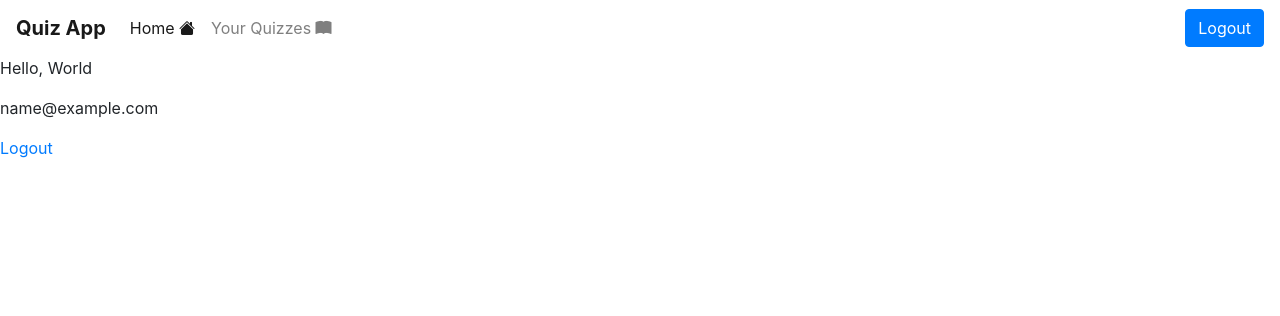
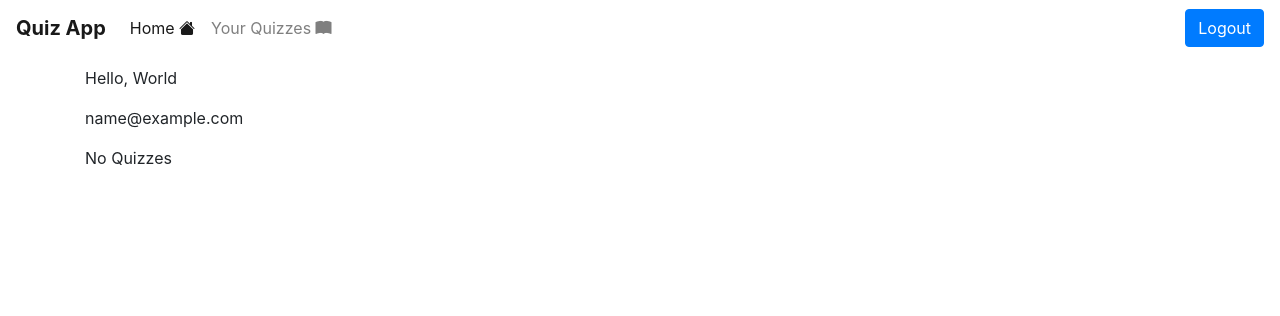
Before and after one commit to AdelinCraciunesc/django_quiz_app, a Django app: page / in a window 1280 px wide. Shown: the top 316 px of the page. Run offline with Django 5.2, Linux system fonts and the light colour scheme; the visitor is signed in with stand-in values (Sample User, id 1); data that the repository does not hold is empty; some libraries are stand-ins or nearby versions.

Commit message:
display all quizzes on homepage

```diff
--- a/templates/home.html
+++ b/templates/home.html
@@ -1,8 +1,19 @@
 {% extends 'base.html' %}
 {% block content %}
-<div>
+<style>
+    .container{
+        margin-top: 10px;
+    }
+</style>
+<div class="container">
     <p> Hello, World </p>
     <p> {{ user.email }} </p>
-    <a href="{% url 'logout' %}">Logout</a>
+    {% if quizzes %}
+        {% for quiz in quizzes %}
+            <p> {{ quiz.name }} </p>
+        {% endfor %}
+    {% else %}
+        <p> No Quizzes </p>
+    {% endif %}
 </div>
 {% endblock %}
```
